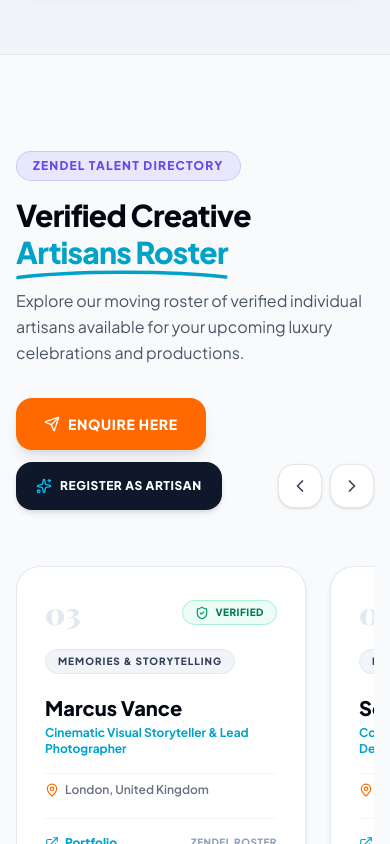
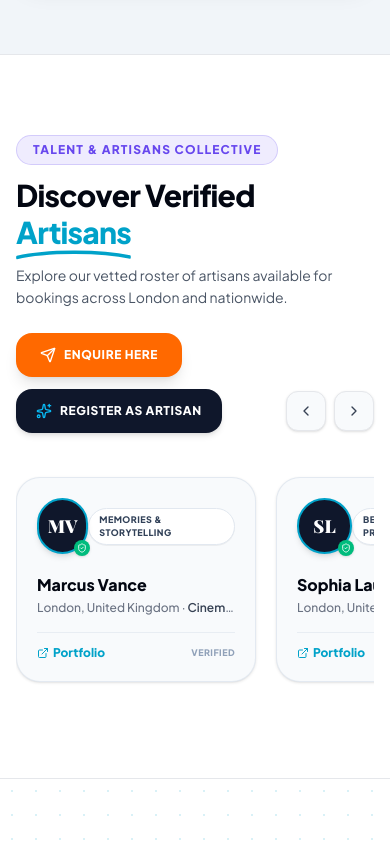
Before and after one commit to elishaadamu/zendelservices, a Next.js app: page / in a window 390 px wide. Shown: the part 6220-7064 px from the top of the page. Built offline with nearby package versions, Linux system fonts and the light colour scheme.

Commit message:
feat: implement clean circular avatar vendor card design for moving artisan carousel with location, role, and portfolio

```diff
--- a/src/components/sections/FeaturedArtisansSection.tsx
+++ b/src/components/sections/FeaturedArtisansSection.tsx
@@ -10,7 +10,7 @@
   ExternalLink,
   ShieldCheck,
   Send,
-  Globe,
+  Heart,
 } from 'lucide-react';
 import { Container } from '../layout/Container';
 import { Button } from '../ui/Button';
@@ -38,7 +38,6 @@
         const res = await fetch('/api/artisans');
         if (res.ok) {
           const data: Artisan[] = await res.json();
-          // Verified artisans only
           setArtisans(data.filter((a) => a.status === 'verified'));
         }
       } catch (err) {
@@ -50,7 +49,7 @@
     loadArtisans();
   }, []);
 
-  // Automatic Moving Carousel (auto-scrolls every 2.8s, pauses on hover)
+  // Automatic moving carousel (pauses on hover)
   useEffect(() => {
     if (artisans.length === 0 || isPaused) return;
 
@@ -60,7 +59,7 @@
         if (scrollLeft + clientWidth >= scrollWidth - 15) {
           carouselRef.current.scrollTo({ left: 0, behavior: 'smooth' });
         } else {
-          carouselRef.current.scrollBy({ left: 320, behavior: 'smooth' });
+          carouselRef.current.scrollBy({ left: 280, behavior: 'smooth' });
         }
       }
     }, 2800);
@@ -70,43 +69,50 @@
 
   const scrollLeft = () => {
     if (carouselRef.current) {
-      carouselRef.current.scrollBy({ left: -340, behavior: 'smooth' });
+      carouselRef.current.scrollBy({ left: -300, behavior: 'smooth' });
     }
   };
 
   const scrollRight = () => {
     if (carouselRef.current) {
-      carouselRef.current.scrollBy({ left: 340, behavior: 'smooth' });
+      carouselRef.current.scrollBy({ left: 300, behavior: 'smooth' });
     }
   };
 
+  // Helper to extract initials for circular avatar
+  const getInitials = (name: string) => {
+    const parts = name.trim().split(' ');
+    if (parts.length >= 2) return `${parts[0][0]}${parts[1][0]}`.toUpperCase();
+    return name.slice(0, 2).toUpperCase();
+  };
+
   return (
-    <section className="py-24 bg-[#f8fafc] border-b border-gray-200 relative overflow-hidden">
+    <section className="py-20 bg-white border-b border-gray-200 relative overflow-hidden">
       <Container>
         {/* Top Header & Enquire Here CTA */}
-        <div className="flex flex-col lg:flex-row lg:items-end justify-between mb-12 gap-8">
-          <div className="space-y-4 max-w-2xl">
+        <div className="flex flex-col lg:flex-row lg:items-end justify-between mb-10 gap-6">
+          <div className="space-y-3 max-w-2xl">
             <span className="text-xs uppercase tracking-widest font-black px-4 py-1.5 rounded-full bg-[#6747ee]/10 text-[#6747ee] border border-[#6747ee]/20 inline-block">
-              Zendel Talent Directory
+              Talent &amp; Artisans Collective
             </span>
-            <h2 className="text-3xl sm:text-5xl font-black text-gray-950 tracking-tight leading-tight">
-              Verified Creative{' '}
+            <h2 className="text-3xl sm:text-4xl lg:text-5xl font-black text-gray-950 tracking-tight leading-tight">
+              Discover Verified{' '}
               <span className="relative inline-block text-[#00A2C9]">
-                Artisans Roster
+                Artisans
                 <StyledUnderline color="#00A2C9" variant="curve" />
               </span>
             </h2>
-            <p className="text-base text-gray-600 font-normal leading-relaxed">
-              Explore our moving roster of verified individual artisans available for your upcoming luxury celebrations and productions.
+            <p className="text-sm sm:text-base text-gray-600 font-normal leading-relaxed">
+              Explore our vetted roster of artisans available for bookings across London and nationwide.
             </p>
           </div>
 
-          {/* Top of Carousel Action Buttons: ENQUIRE HERE & Register */}
+          {/* Action Buttons: ENQUIRE HERE & Arrows */}
           <div className="flex flex-wrap items-center gap-3">
             {/* Primary Enquire Here Button */}
             <button
               onClick={() => setEnquiryModalOpen(true)}
-              className="px-7 py-4 rounded-2xl bg-[#ff6900] hover:bg-[#e05d00] text-white font-black text-sm uppercase tracking-wider shadow-lg hover:shadow-xl hover:scale-105 transition-all flex items-center space-x-2"
+              className="px-6 py-3.5 rounded-2xl bg-[#ff6900] hover:bg-[#e05d00] text-white font-black text-xs sm:text-sm uppercase tracking-wider shadow-lg hover:shadow-xl hover:scale-105 transition-all flex items-center space-x-2"
             >
               <Send className="w-4 h-4" />
               <span>Enquire Here</span>
@@ -114,35 +120,35 @@
 
             <button
               onClick={() => setRegisterModalOpen(true)}
-              className="px-5 py-4 rounded-2xl bg-slate-900 hover:bg-slate-800 text-white font-black text-xs uppercase tracking-wider shadow-md transition-all flex items-center space-x-2"
+              className="px-5 py-3.5 rounded-2xl bg-slate-900 hover:bg-slate-800 text-white font-black text-xs uppercase tracking-wider shadow-md transition-all flex items-center space-x-2"
             >
               <Sparkles className="w-4 h-4 text-[#09BAF4]" />
               <span>Register as Artisan</span>
             </button>
 
-            {/* Carousel Arrow Controls */}
+            {/* Carousel Navigation Arrows */}
             <div className="flex items-center space-x-2 ml-auto sm:ml-0">
               <button
                 onClick={scrollLeft}
-                className="w-11 h-11 rounded-2xl bg-white border border-gray-200 text-gray-700 hover:bg-[#00A2C9] hover:text-white hover:border-[#00A2C9] flex items-center justify-center shadow-sm transition-all"
+                className="w-10 h-10 rounded-xl bg-slate-50 border border-gray-200 text-gray-700 hover:bg-[#00A2C9] hover:text-white hover:border-[#00A2C9] flex items-center justify-center shadow-sm transition-all"
                 aria-label="Previous Artisans"
               >
-                <ChevronLeft className="w-5 h-5" />
+                <ChevronLeft className="w-4 h-4" />
               </button>
               <button
                 onClick={scrollRight}
-                className="w-11 h-11 rounded-2xl bg-white border border-gray-200 text-gray-700 hover:bg-[#00A2C9] hover:text-white hover:border-[#00A2C9] flex items-center justify-center shadow-sm transition-all"
+                className="w-10 h-10 rounded-xl bg-slate-50 border border-gray-200 text-gray-700 hover:bg-[#00A2C9] hover:text-white hover:border-[#00A2C9] flex items-center justify-center shadow-sm transition-all"
                 aria-label="Next Artisans"
               >
-                <ChevronRight className="w-5 h-5" />
+                <ChevronRight className="w-4 h-4" />
               </button>
             </div>
           </div>
         </div>
 
-        {/* Moving Carousel of Artisan Cards (Name, Role, Location, Portfolio - No Image, No Connect Button) */}
+        {/* Moving Carousel of Artisan Cards (Circular Avatar, Name, Location · Role, Portfolio) */}
         {loading ? (
-          <div className="py-20 text-center text-gray-400 font-bold">Loading verified artisans...</div>
+          <div className="py-16 text-center text-gray-400 font-bold">Loading verified artisans...</div>
         ) : (
           <div
             ref={carouselRef}
@@ -150,68 +156,63 @@
             onMouseLeave={() => setIsPaused(false)}
             onTouchStart={() => setIsPaused(true)}
             onTouchEnd={() => setIsPaused(false)}
-            className="flex space-x-6 overflow-x-auto pb-6 pt-2 scrollbar-none snap-x snap-mandatory scroll-smooth"
+            className="flex space-x-5 overflow-x-auto pb-4 pt-1 scrollbar-none snap-x snap-mandatory scroll-smooth"
             style={{ scrollbarWidth: 'none', msOverflowStyle: 'none' }}
           >
             {artisans.map((artisan, index) => {
-              const numStr = String(index + 1).padStart(2, '0');
+              const initials = getInitials(artisan.name);
               return (
                 <div
                   key={artisan.id || index}
-                  className="snap-start shrink-0 w-[290px] sm:w-[330px] p-7 rounded-3xl bg-white border border-slate-200/90 shadow-md hover:shadow-xl transition-all duration-300 flex flex-col justify-between group hover:-translate-y-1 relative"
+                  className="snap-start shrink-0 w-[240px] sm:w-[260px] p-5 rounded-3xl bg-slate-50 border border-slate-200/90 shadow-sm hover:shadow-xl hover:bg-white transition-all duration-300 flex flex-col justify-between group hover:-translate-y-1 relative"
                 >
                   <div className="space-y-4">
-                    {/* Top Row: Numeral & Verified Badge */}
+                    {/* Top Row: Circular Avatar & Category Badge */}
                     <div className="flex items-center justify-between">
-                      <span className="font-serif text-3xl font-black text-slate-200 group-hover:text-[#00A2C9]/40 transition-colors">
-                        {numStr}
-                      </span>
-                      <span className="inline-flex items-center space-x-1.5 px-3 py-1 rounded-full bg-emerald-50 text-emerald-700 border border-emerald-200 text-[10px] font-black uppercase tracking-wider">
-                        <ShieldCheck className="w-3.5 h-3.5 text-emerald-600" />
-                        <span>VERIFIED</span>
+                      {/* Circular Avatar */}
+                      <div className="w-14 h-14 rounded-full bg-slate-900 border-2 border-[#00A2C9] text-white flex items-center justify-center font-serif text-lg font-black shadow-md group-hover:scale-105 transition-transform duration-300 relative">
+                        <span>{initials}</span>
+                        <div className="absolute -bottom-1 -right-1 w-4 h-4 rounded-full bg-emerald-500 text-white flex items-center justify-center shadow-sm" title="Verified">
+                          <ShieldCheck className="w-2.5 h-2.5" />
+                        </div>
+                      </div>
+
+                      {/* Category Pill */}
+                      <span className="text-[9px] font-black uppercase tracking-wider px-2.5 py-1 rounded-full bg-white text-slate-700 border border-slate-200 shadow-2xs">
+                        {artisan.category}
                       </span>
                     </div>
 
-                    {/* Category Pill */}
-                    <span className="text-[10px] font-black uppercase tracking-widest px-3 py-1 rounded-full bg-slate-100 text-slate-700 border border-slate-200 inline-block">
-                      {artisan.category}
-                    </span>
-
-                    {/* Name & Role */}
+                    {/* Name & Verified Title */}
                     <div className="pt-1">
-                      <h3 className="text-xl font-black text-gray-950 group-hover:text-[#00A2C9] transition-colors leading-snug">
+                      <h3 className="text-base font-black text-gray-950 group-hover:text-[#00A2C9] transition-colors leading-snug truncate">
                         {artisan.name}
                       </h3>
-                      <p className="text-xs font-bold text-[#00A2C9] mt-1">
-                        {artisan.title}
+                      {/* Subtitle: Location · Role */}
+                      <p className="text-xs text-gray-500 font-medium truncate mt-1">
+                        {artisan.city || 'London'}, {artisan.country || 'UK'} · <span className="font-semibold text-gray-700">{artisan.title}</span>
                       </p>
-                    </div>
-
-                    {/* Location */}
-                    <div className="flex items-center space-x-1.5 text-xs text-gray-500 font-semibold pt-2 border-t border-slate-100">
-                      <MapPin className="w-3.5 h-3.5 text-[#ff6900] shrink-0" />
-                      <span>{artisan.city}, {artisan.country}</span>
                     </div>
                   </div>
 
-                  {/* Card Bottom: Portfolio Link Only */}
-                  <div className="pt-4 mt-5 border-t border-slate-100 flex items-center justify-between text-xs">
+                  {/* Card Bottom: Portfolio Link */}
+                  <div className="pt-3 mt-4 border-t border-slate-200/70 flex items-center justify-between text-xs">
                     {artisan.portfolio ? (
                       <a
                         href={artisan.portfolio}
                         target="_blank"
                         rel="noreferrer"
-                        className="inline-flex items-center space-x-1.5 text-xs font-black text-[#00A2C9] hover:underline underline-offset-4"
+                        className="inline-flex items-center space-x-1 text-xs font-black text-[#00A2C9] hover:underline underline-offset-4"
                       >
-                        <ExternalLink className="w-3.5 h-3.5" />
+                        <ExternalLink className="w-3 h-3" />
                         <span>Portfolio</span>
                       </a>
                     ) : (
-                      <span className="text-[11px] font-bold text-gray-400">Portfolio via Zendel</span>
+                      <span className="text-[10px] font-bold text-gray-400">Via Zendel</span>
                     )}
 
-                    <span className="text-[10px] font-black uppercase tracking-wider text-slate-400">
-                      Zendel Roster
+                    <span className="text-[9px] font-black uppercase tracking-wider text-slate-400">
+                      Verified
                     </span>
                   </div>
                 </div>
--- a/src/components/sections/MediaCreativesClient.tsx
+++ b/src/components/sections/MediaCreativesClient.tsx
@@ -414,7 +414,7 @@
             ))}
           </div>
 
-          {/* Full Artisan Profiles Showcase (Clean Numbered Image-Free Cards with Portfolio and No Connect Button) */}
+          {/* Full Artisan Profiles Showcase (Clean Numbered Image-Free Cards with Circular Avatar, Portfolio, and No Connect Button) */}
           <div className="grid grid-cols-1 sm:grid-cols-2 lg:grid-cols-3 gap-6">
             {loadingArtisans ? (
               <div className="col-span-3 p-16 text-center text-gray-400 font-bold">Loading artisan profiles...</div>
@@ -424,48 +424,42 @@
               </div>
             ) : (
               filteredArtisans.map((artisan, index) => {
-                const numStr = String(index + 1).padStart(2, '0');
+                const parts = artisan.name.trim().split(' ');
+                const initials = parts.length >= 2 ? `${parts[0][0]}${parts[1][0]}`.toUpperCase() : artisan.name.slice(0, 2).toUpperCase();
+
                 return (
                   <div
                     key={artisan.id || index}
-                    className="p-7 rounded-3xl bg-white border border-slate-200/90 shadow-md hover:shadow-xl transition-all duration-300 flex flex-col justify-between group hover:-translate-y-1 relative"
+                    className="p-6 rounded-3xl bg-white border border-slate-200/90 shadow-sm hover:shadow-xl transition-all duration-300 flex flex-col justify-between group hover:-translate-y-1 relative"
                   >
                     <div className="space-y-4">
-                      {/* Top Bar: Numeral, Pillar & Verified Badge */}
+                      {/* Top Row: Circular Avatar & Category Badge */}
                       <div className="flex items-center justify-between">
-                        <span className="font-serif text-3xl font-black text-slate-200 group-hover:text-[#00A2C9]/40 transition-colors">
-                          {numStr}
+                        <div className="w-14 h-14 rounded-full bg-slate-900 border-2 border-[#00A2C9] text-white flex items-center justify-center font-serif text-lg font-black shadow-md group-hover:scale-105 transition-transform duration-300 relative">
+                          <span>{initials}</span>
+                          <div className="absolute -bottom-1 -right-1 w-4 h-4 rounded-full bg-emerald-500 text-white flex items-center justify-center shadow-sm" title="Verified">
+                            <ShieldCheck className="w-2.5 h-2.5" />
+                          </div>
+                        </div>
+
+                        <span className="text-[10px] font-black uppercase tracking-widest px-3 py-1 rounded-full bg-slate-100 text-slate-700 border border-slate-200">
+                          {artisan.category}
                         </span>
-                        <div className="flex items-center space-x-2">
-                          <span className="text-[10px] font-black uppercase tracking-widest px-3 py-1 rounded-full bg-slate-100 text-slate-700 border border-slate-200">
-                            {artisan.category}
-                          </span>
-                          <span className="inline-flex items-center space-x-1 px-2.5 py-1 rounded-full bg-emerald-50 text-emerald-700 border border-emerald-200 text-[10px] font-black uppercase tracking-wider">
-                            <ShieldCheck className="w-3.5 h-3.5 text-emerald-600" />
-                            <span>VERIFIED</span>
-                          </span>
-                        </div>
                       </div>
 
                       {/* Name & Title */}
-                      <div>
-                        <h3 className="text-xl font-black text-gray-950 group-hover:text-[#00A2C9] transition-colors leading-snug">
+                      <div className="pt-1">
+                        <h3 className="text-lg font-black text-gray-950 group-hover:text-[#00A2C9] transition-colors leading-snug truncate">
                           {artisan.name}
                         </h3>
-                        <p className="text-xs font-bold text-[#00A2C9] mt-1">
-                          {artisan.title}
+                        <p className="text-xs text-gray-500 font-medium truncate mt-1">
+                          {artisan.city || 'London'}, {artisan.country || 'UK'} · <span className="font-semibold text-gray-700">{artisan.title}</span>
                         </p>
-                      </div>
-
-                      {/* Location */}
-                      <div className="flex items-center space-x-1.5 text-xs text-gray-500 font-semibold pt-2 border-t border-slate-100">
-                        <MapPin className="w-3.5 h-3.5 text-[#ff6900] shrink-0" />
-                        <span>{artisan.city}, {artisan.country}</span>
                       </div>
                     </div>
 
                     {/* Card Footer: Portfolio Link Only (No Connect Button) */}
-                    <div className="pt-5 mt-4 border-t border-slate-100 flex items-center justify-between text-xs">
+                    <div className="pt-4 mt-4 border-t border-slate-100 flex items-center justify-between text-xs">
                       {artisan.portfolio ? (
                         <a
                           href={artisan.portfolio}
@@ -474,14 +468,14 @@
                           className="inline-flex items-center space-x-1.5 text-xs font-black text-[#00A2C9] hover:underline underline-offset-4"
                         >
                           <ExternalLink className="w-3.5 h-3.5" />
-                          <span>*Portfolio* (View Showcase)</span>
+                          <span>View Portfolio</span>
                         </a>
                       ) : (
-                        <span className="text-[11px] font-bold text-gray-400">Portfolio via Zendel Collective</span>
+                        <span className="text-[11px] font-bold text-gray-400">Via Zendel</span>
                       )}
 
                       <span className="text-[10px] font-black uppercase tracking-wider text-slate-400">
-                        Zendel Verified Roster
+                        Verified
                       </span>
                     </div>
                   </div>
```
